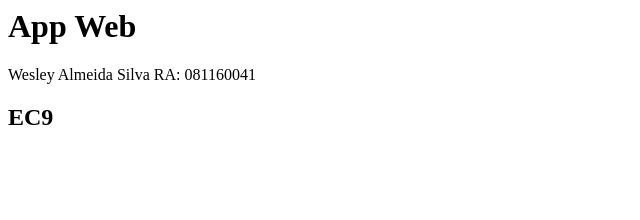
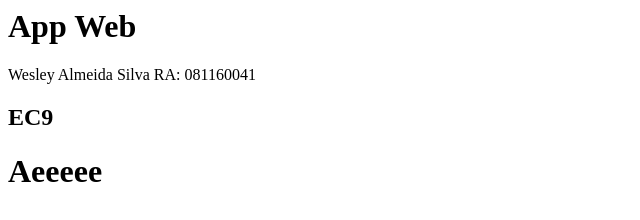
Before and after one commit to WesleyTenor/azure-app-web, a plain HTML site: page index.html in a window 1280 px wide. Shown: the whole page, without its empty margins (0-640 px from the left). Drawn offline with Linux system fonts and the light colour scheme.

Commit message:
Update index.html

```diff
--- a/index.html
+++ b/index.html
@@ -9,6 +9,7 @@
             <div>
                 <label>Wesley Almeida Silva RA: 081160041</label>
                 <h2>EC9</h2>
+                <h1>Aeeeee</h1>
             </div>
 
 
```
